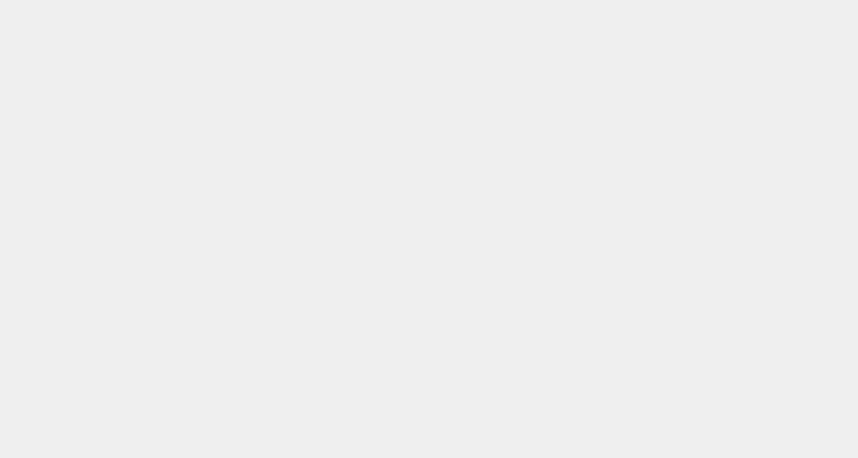
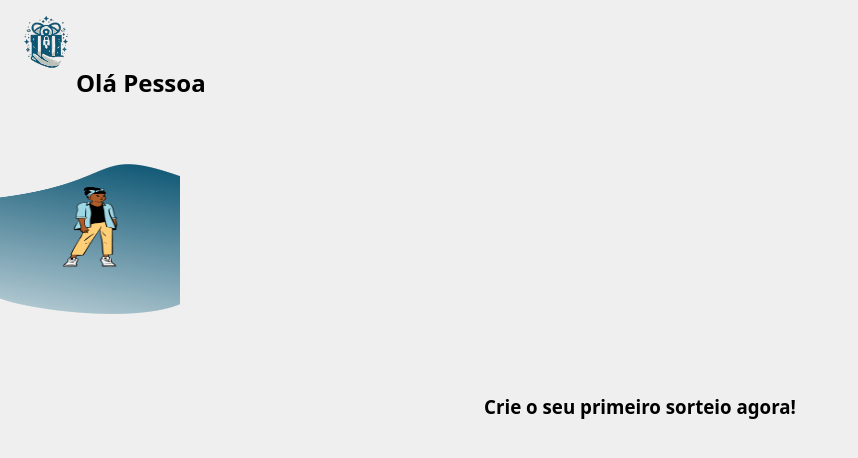
Before and after one commit to MatheusCarvalho2/secretsfriendsfrontend, a React (Vite) app: page /home in a window 1280 px wide. Before the commit this address had no page. Shown: the top 458 px of the page, without its empty margins (0-858 px from the left). Built offline with nearby package versions, Linux system fonts and the light colour scheme.

Commit message:
Criando a page home

```diff
--- a/src/App.css
+++ b/src/App.css
@@ -1,4 +1,4 @@
-.global {
+/* .global {
   display: flex;
   height: 100vh;
   flex-direction: column;
@@ -53,4 +53,4 @@ button img {
 button span {
   font-size: 16px;
   color: var(--primary-color);
-}
+} */
--- a/src/App.tsx
+++ b/src/App.tsx
@@ -1,7 +1,8 @@
 import { Route, BrowserRouter as Router, Routes } from "react-router-dom";
 import Login from "./pages/login";
 import Cadastro from "./pages/cadastro";
-import Hello from "./pages/hello";
+import Home from "./pages/home";
+
 
 const App = () => {
   return (
@@ -9,7 +10,7 @@ const App = () => {
       <Routes>
         <Route path="/" element={<Login />} />
         <Route path="/cadastro" element={<Cadastro />} />
-        <Route path="/hello" element={<Hello />} />
+        <Route path="/home" element={<Home />} />
       </Routes>
     </Router>
   );
--- a/src/global.css
+++ b/src/global.css
@@ -18,7 +18,7 @@
 }
 
 * {
-  margin: 16, 16, 16, 16;
+  margin: 0;
   padding: 0;
   box-sizing: border-box;
   background-color: var(--base-color);
--- /dev/null
+++ b/src/pages/home.css
@@ -0,0 +1,17 @@
+.home-head {
+  display: flex;
+  flex-direction: row;
+  justify-content: flex-start;
+  align-items: center;
+  margin: calc(2 * var(--gap));
+}
+
+.logo {
+  height: 52px;
+  width: 60px;
+}
+
+.img-text {
+  text-align: center;
+  width: 100%;
+}
--- /dev/null
+++ b/src/pages/home.tsx
@@ -0,0 +1,20 @@
+import ImgHome from '../assets/images/ImgHome.png'
+import LogoImage from '../assets/images/Logo.svg'
+import './home.css'
+
+function Home() {
+  return (
+    <>
+      <div className='home-head'>
+        <img className="logo" src={LogoImage} alt="Logo do Secrets Friends" />
+        <h2>Olá Pessoa</h2>
+      </div>
+      <div className='img-text'>
+        <img src={ImgHome} alt="Pessoa feliz por ter logado." />
+        <h3>Crie o seu primeiro sorteio agora!</h3>
+      </div>
+    </>
+  )
+
+}
+export default Home
--- a/src/pages/login.tsx
+++ b/src/pages/login.tsx
@@ -4,6 +4,7 @@ import FormInputs from "../components/inputs/form";
 import api from "../server/api";
 import "./login.css";
 import { Link } from 'react-router-dom';
+import Logo from '../assets/images/Logo.svg'
 
 const Login = () => {
   const [email, setEmail] = useState<string>("");
@@ -27,11 +28,26 @@ const Login = () => {
     },
   ];
 
+  const handleLogin = () => {
+    api.post('/login', {
+      user: {
+        email: email,
+        password: password,
+      }
+    }).then(response => {
+      console.log(response.status);
+      if (response.status === 200) window.location.href = '/home'
+    })
+      .catch(error => {
+        console.error("Erro:", error);
+      });
+  };
+
   return (
     <>
       <div className="global">
         <div className="login">
-          <img src="img\Logo.svg" alt="logo Secrets Friends" />
+          <img src={Logo} alt="Logo do Secrets Friends" />
 
           {createinput.map((input) => (
             <FormInputs
@@ -49,28 +65,7 @@ const Login = () => {
           </button>
           <ButtonAccept
             textButton="Login"
-            // onClick={async () => {
-            //   console.log(`seu email é ${email}`);
-            //   const response = await api.post("/users", {
-            //     email: email,
-            //     password: password,
-            //   });
-            //   console.log("response.data", response.data);
-            // }}
-            onClick={() => {
-              api.post('/login', {
-                user: {
-                  email: email,
-                  password: password,
-                }
-              }).then(response => {
-                console.log(response.status);
-                if (response.status === 200) window.location.href = '/hello'
-              })
-                .catch(error => {
-                  console.error("Houve um erro!", error);
-                });
-            }}
+            onClick={() => { handleLogin() }}
           />
           <div className="remember">
             <a href="">Esqueceu sua senha</a>
```
Also changed, not shown: src/assets/images/ImgHome.png (added), src/assets/images/Logo.svg (renamed from public/img/Logo.svg).
